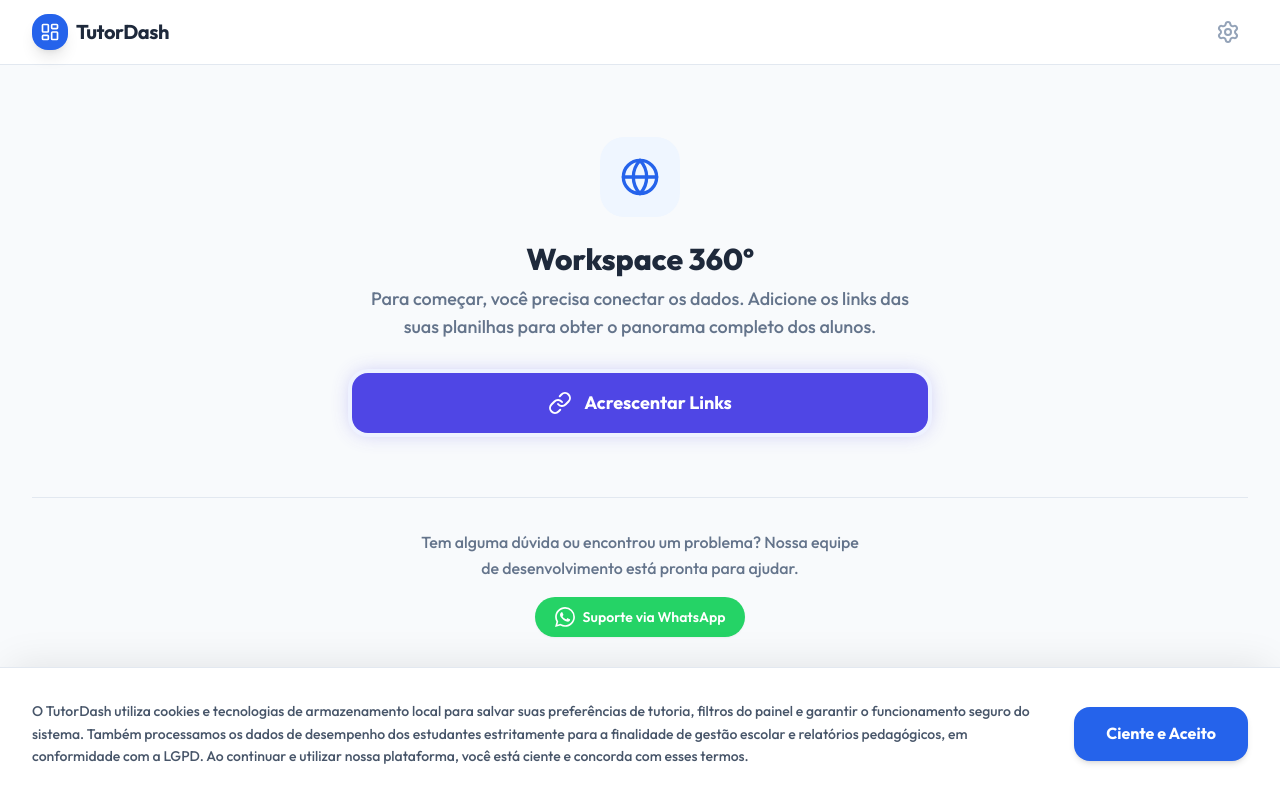
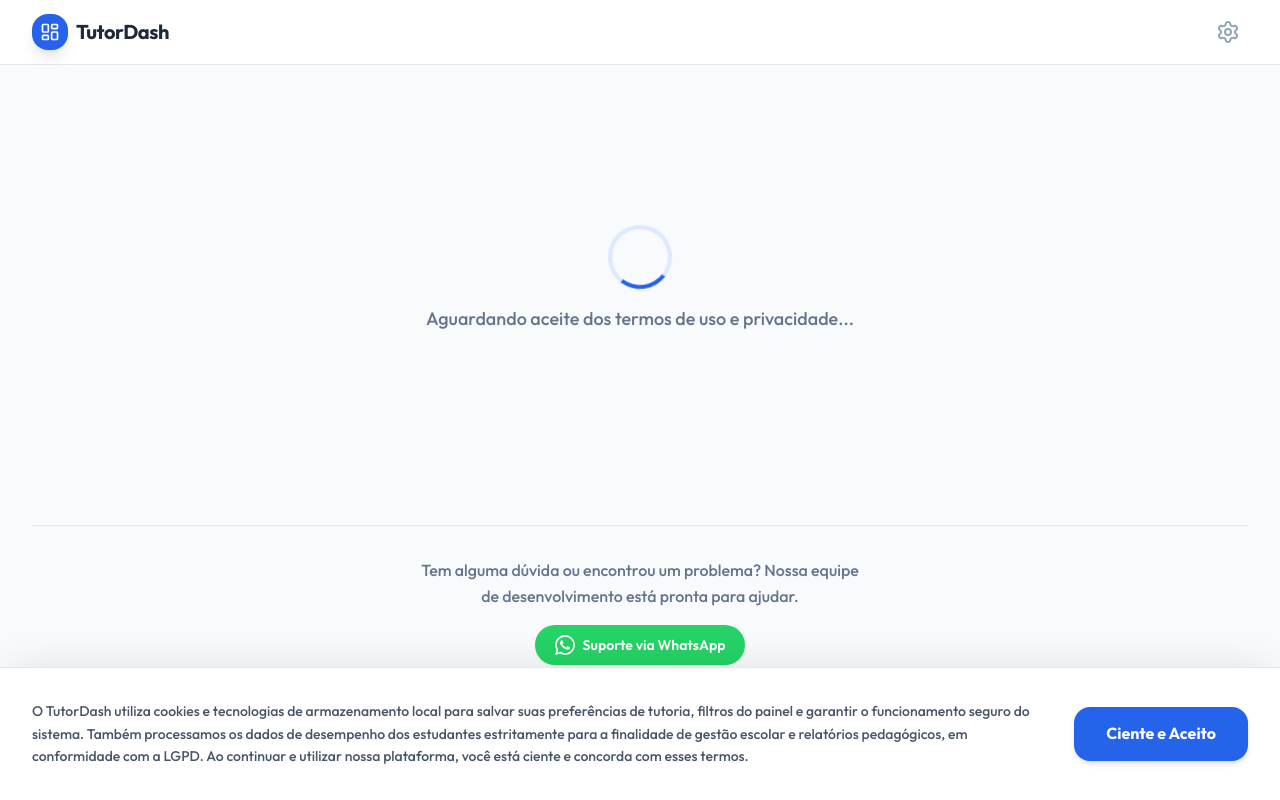
Before and after one commit to binarymath/tutordash, a React (Vite) app: page / in a window 1280 px wide. Built offline with nearby package versions, Linux system fonts and the light colour scheme.

Commit message:
fix: ajusta largura do banner LGPD e adiciona tela de espera antes do carregamento

```diff
--- a/src/App.jsx
+++ b/src/App.jsx
@@ -228,8 +228,8 @@ const App = () => {
     return [...resolvedDataRaw, ...additionalGroups];
   }, [dataRaw, conceitoData, provaData]);
 
-  const isLoading = isLoadingStudents || isLoadingNotes || isLoadingProvas || isLoadingConceitos;
-  const isSyncing = isFetchingStudents || isFetchingNotes || isFetchingProvas || isFetchingConceitos;
+  const isLoading = hasLgpdConsent && (isLoadingStudents || isLoadingNotes || isLoadingProvas || isLoadingConceitos);
+  const isSyncing = hasLgpdConsent && (isFetchingStudents || isFetchingNotes || isFetchingProvas || isFetchingConceitos);
 
   const [manualError, setManualError] = useState(null);
 
@@ -754,7 +754,12 @@ const App = () => {
       />
 
       <main className="max-w-7xl mx-auto px-4 sm:px-6 lg:px-8 py-8">
-        {data.length === 0 ? (
+        {!hasLgpdConsent ? (
+          <div className="flex flex-col items-center justify-center py-32 text-center">
+            <div className="w-16 h-16 border-4 border-blue-100 border-t-blue-600 rounded-full animate-spin mb-4"></div>
+            <p className="text-slate-500 font-medium text-lg">Aguardando aceite dos termos de uso e privacidade...</p>
+          </div>
+        ) : data.length === 0 ? (
           <EmptyState onLoad={loadAllData} isLoading={isLoading} canLoad={!!config.studentsUrl} onOpenSettings={() => setShowSettings(true)} />
         ) : (
           <div className="space-y-6">
--- a/src/components/LgpdBanner.jsx
+++ b/src/components/LgpdBanner.jsx
@@ -28,7 +28,7 @@ const LgpdBanner = ({ onAccept }) => {
         isVisible && !isFadingOut ? 'opacity-100' : 'opacity-0'
       }`}
     >
-      <div className="max-w-7xl mx-auto p-6 md:p-8 flex flex-col md:flex-row items-center gap-6">
+      <div className="w-full px-6 md:px-8 py-6 md:py-8 flex flex-col md:flex-row items-center gap-6">
         <p className="flex-1 text-sm text-slate-600 font-medium leading-relaxed">
           O TutorDash utiliza cookies e tecnologias de armazenamento local para salvar suas preferências de tutoria, filtros do painel e garantir o funcionamento seguro do sistema. Também processamos os dados de desempenho dos estudantes estritamente para a finalidade de gestão escolar e relatórios pedagógicos, em conformidade com a LGPD. Ao continuar e utilizar nossa plataforma, você está ciente e concorda com esses termos.
         </p>
```
